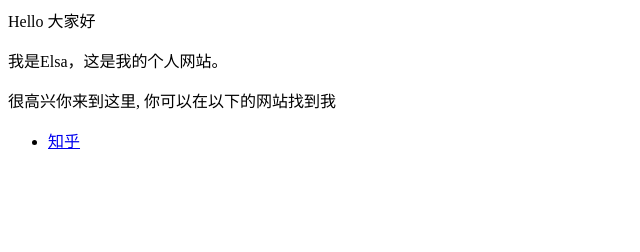
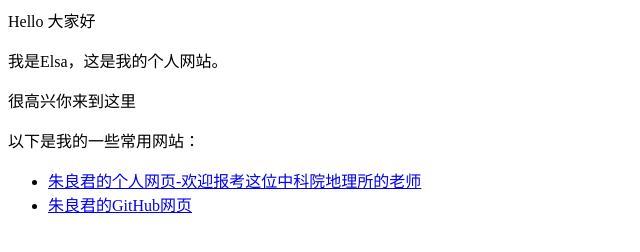
Before and after one commit to LiRuonan02/LiRuonan02.github.io, a plain HTML site: page index.html in a window 1280 px wide. Shown: the whole page, without its empty margins (0-640 px from the left). Drawn offline with Linux system fonts and the light colour scheme.

Commit message:
Revise website introduction and add links
Updated personal website content and links.

```diff
--- a/index.html
+++ b/index.html
@@ -1,7 +1,8 @@
 <p>Hello 大家好</p>
 <p>我是Elsa，这是我的个人网站。 </p>
-<p>很高兴你来到这里, 你可以在以下的网站找到我</p>
-
+<p>很高兴你来到这里</p>
+<p>以下是我的一些常用网站：</p>
 <ul>
-  <li> <a href="https://www.zhihu.com/people/AJLoveChina">知乎</a> </li>
+  <li> <a href="https://zhulj.net/">朱良君的个人网页-欢迎报考这位中科院地理所的老师</a> </li>
+  <li> <a href="https://github.com/crazyzlj/website_ljzhu?tab=readme-ov-file">朱良君的GitHub网页</a> </li>
 </ul>
```
